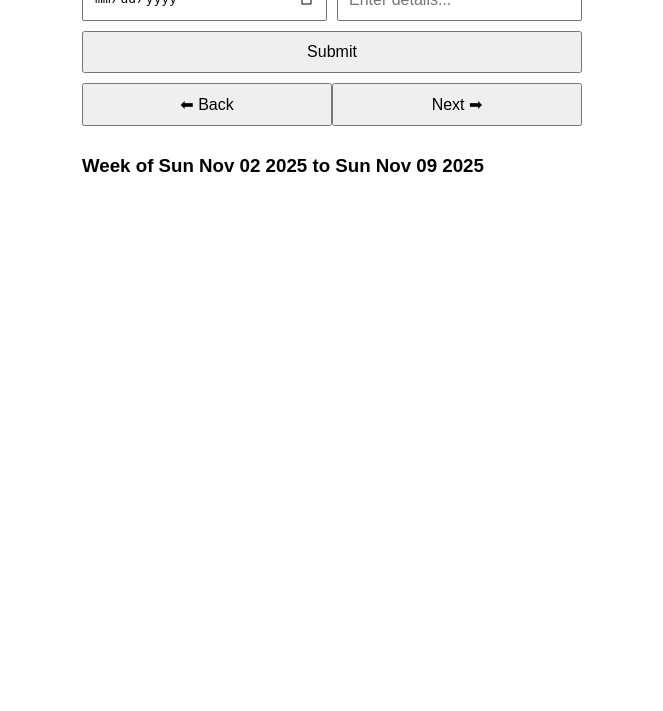
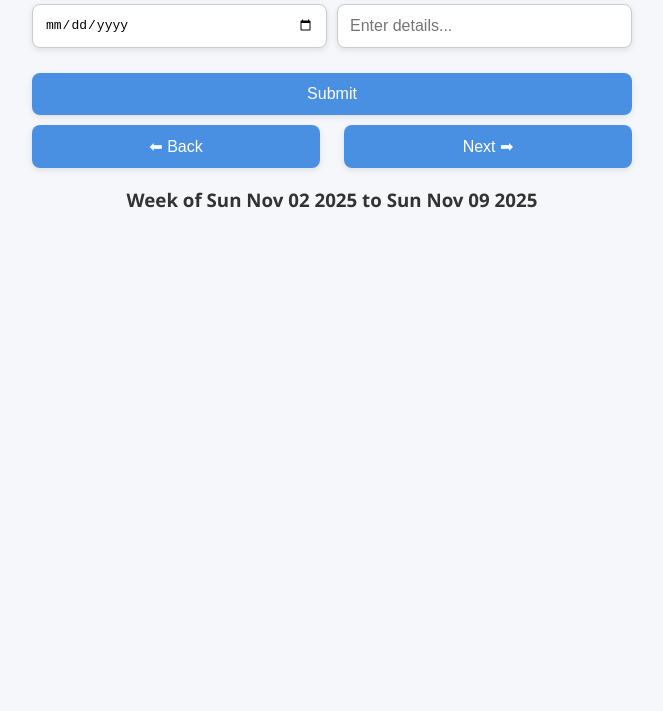
Before and after one commit to allenagoo2/kidsevent, a plain HTML site: page index.html in a window 1280 px wide. Shown: the part 89-800 px from the top of the page, without its empty margins (308-971 px from the left). Drawn offline with Linux system fonts and the light colour scheme.

Commit message:
Update index.html

```diff
--- a/index.html
+++ b/index.html
@@ -4,42 +4,100 @@
   <meta name="viewport" content="width=device-width, initial-scale=1.0">
   <title>Weekly Entry Tracker</title>
   <style>
+    :root {
+      --primary-color: #4a90e2;
+      --accent-color: #f5f7fa;
+      --text-color: #333;
+      --border-radius: 8px;
+      --shadow: 0 2px 6px rgba(0, 0, 0, 0.1);
+    }
+
     body {
-      font-family: sans-serif;
-      margin: 20px;
-      max-width: 500px;
+      font-family: 'Segoe UI', sans-serif;
+      background-color: var(--accent-color);
+      color: var(--text-color);
+      margin: 0;
+      padding: 20px;
+      max-width: 600px;
       margin-left: auto;
       margin-right: auto;
     }
+
+    h2 {
+      text-align: center;
+      margin-bottom: 20px;
+      color: var(--primary-color);
+    }
+
     .input-row {
       display: flex;
       gap: 10px;
+      margin-bottom: 15px;
+    }
+
+    .input-row input {
+      flex: 1;
+      padding: 12px;
+      font-size: 1em;
+      border: 1px solid #ccc;
+      border-radius: var(--border-radius);
+      box-shadow: var(--shadow);
+    }
+
+    button {
+      width: 100%;
+      padding: 12px;
+      font-size: 1em;
+      background-color: var(--primary-color);
+      color: white;
+      border: none;
+      border-radius: var(--border-radius);
+      cursor: pointer;
+      box-shadow: var(--shadow);
+      transition: background-color 0.3s ease;
+    }
+
+    button:hover {
+      background-color: #357ab8;
+    }
+
+    .nav-buttons {
+      display: flex;
+      justify-content: space-between;
+      gap: 10px;
+      margin-bottom: 15px;
+    }
+
+    .nav-buttons button {
+      width: 48%;
+    }
+
+
+
+    .nav-buttons2 button {
+      width: 100%;
+	   margin-top: 10px;
+	   margin-bottom: 10px;
+    }
+
+    #weekLabel {
+      text-align: center;
+      font-weight: bold;
       margin-bottom: 10px;
     }
-    .input-row input {
-      flex: 1;
-      padding: 10px;
-      font-size: 1em;
-    }
-    button {
-      width: 100%;
-      padding: 10px;
-      font-size: 1em;
-      margin-bottom: 10px;
-    }
+
     ul {
       list-style: none;
       padding: 0;
     }
+
     li {
-      margin: 5px 0;
-      padding: 8px;
-      background: #f0f0f0;
-      border-radius: 5px;
-    }
-    .nav-buttons {
-      display: flex;
-      justify-content: space-between;
+      margin: 8px 0;
+      padding: 10px;
+      background: white;
+      border-left: 5px solid var(--primary-color);
+      border-radius: var(--border-radius);
+      box-shadow: var(--shadow);
     }
   </style>
 </head>
@@ -49,7 +107,9 @@
     <input type="date" id="dateInput" />
     <input type="text" id="textInput" placeholder="Enter details..." />
   </div>
+  <div class="nav-buttons2">
   <button onclick="addEntry()">Submit</button>
+  </div>
 
   <div class="nav-buttons">
     <button onclick="changeWeek(-1)">⬅ Back</button>
@@ -80,7 +140,7 @@
       document.getElementById('dateInput').value = '';
       renderList();
     }
-//
+
     function getWeekRange(offset) {
       const now = new Date();
       const start = new Date(now);
```
